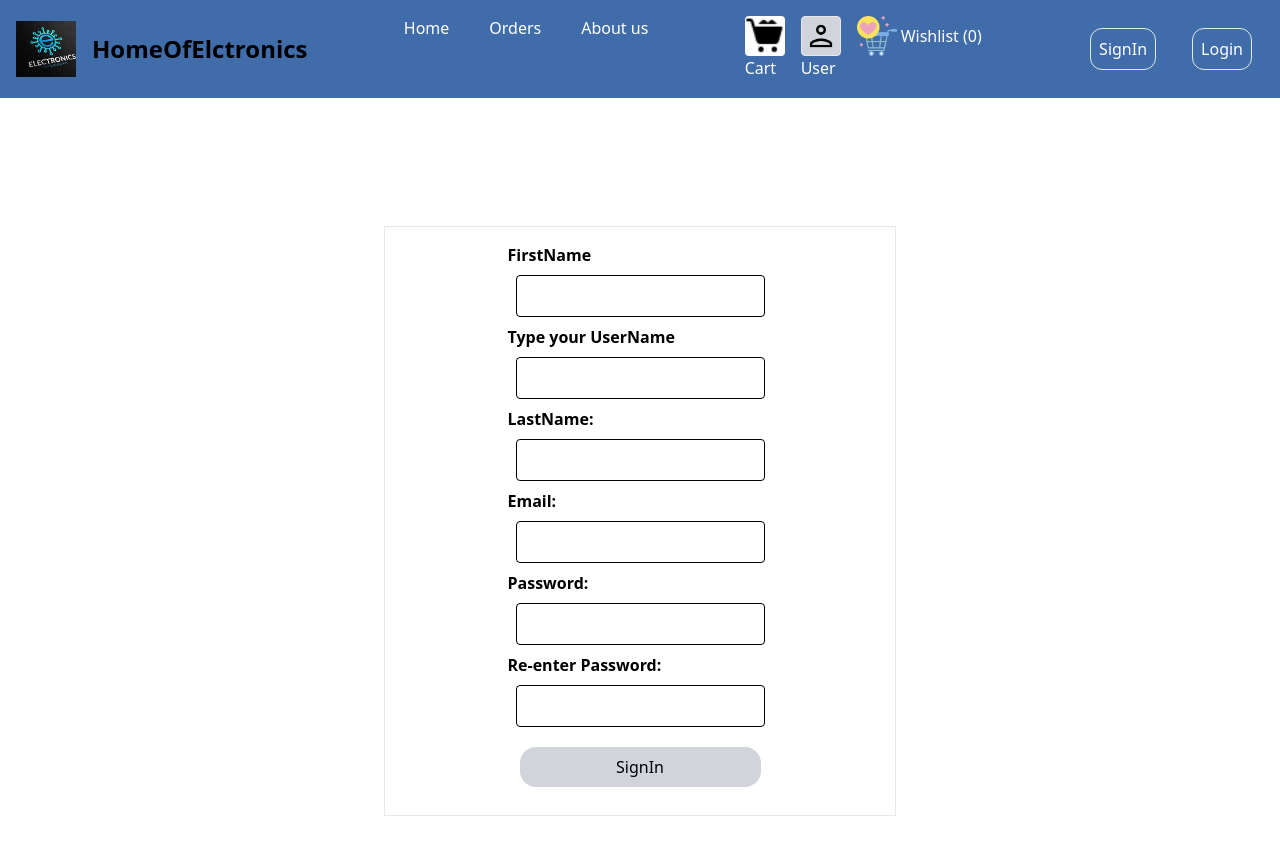
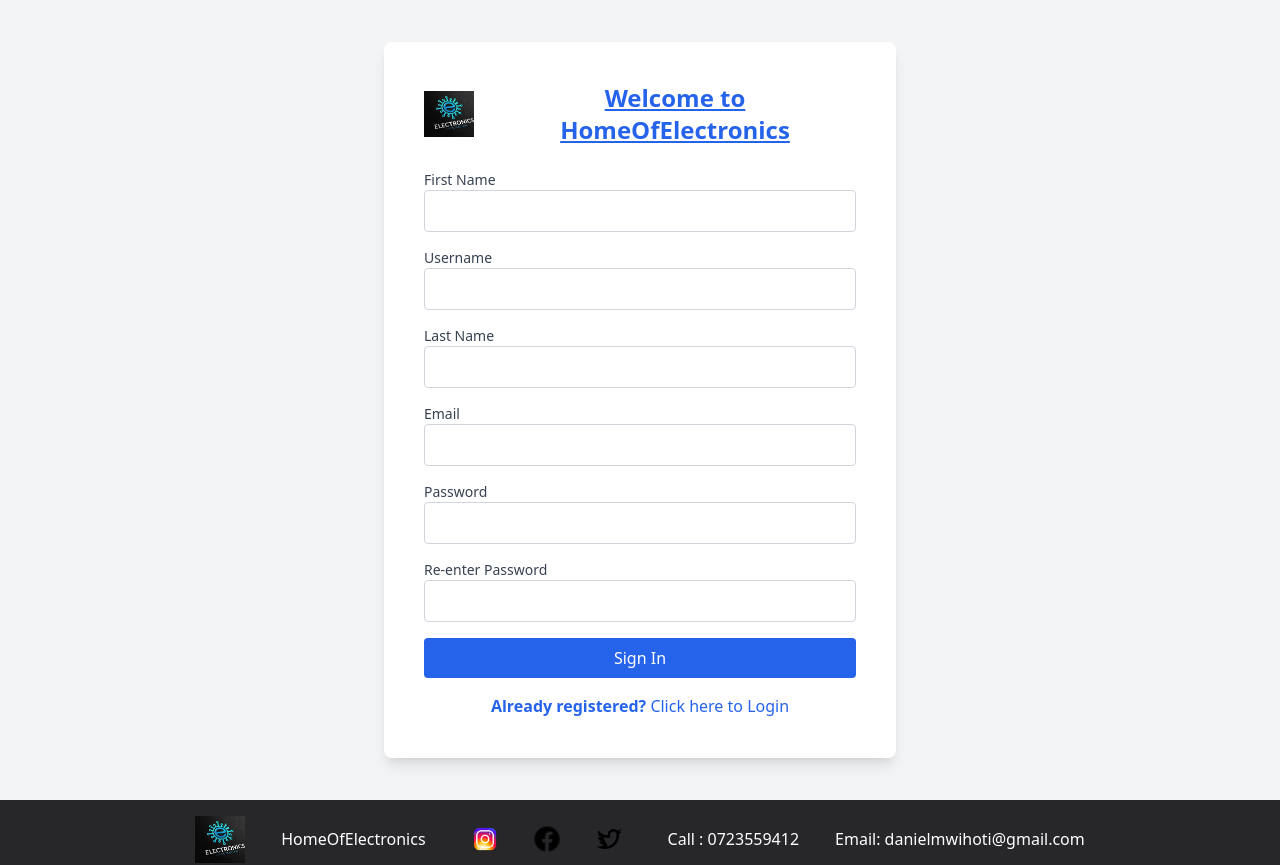
Before and after one commit to mwihoti/HomeOfElectronics, a Next.js app: page /sign/signIn in a window 1280 px wide. Shown: the top 865 px of the page. Built offline with nearby package versions, Linux system fonts and the light colour scheme.

Commit message:
SignIn page ui design

```diff
--- a/src/app/layout.js
+++ b/src/app/layout.js
@@ -1,6 +1,6 @@
 import { Inter } from "next/font/google";
 import "./globals.css";
-import Navbar from "@/components/Navbar";
+
 import Footer from "@/components/Footer";
 const inter = Inter({ subsets: ["latin"] });
 
@@ -19,7 +19,7 @@
       </head>
 
       <body className="min-h-screen" >
-      <Navbar />
+
 
         {children}
         <Footer className="absolute bottom-0 m-3" />
--- a/src/components/Login.js
+++ b/src/components/Login.js
@@ -1,4 +1,6 @@
 'use client'
+import Image from 'next/image'
+import Link from 'next/link'
 import React, { useState } from 'react'
 
 const LoginPage = () => {
@@ -8,13 +10,23 @@
 
     })
   return (
-    <div>
- <h1 className='text-center justify-center '>Welcome to HomeOfElectronics</h1>
+    <div className='h-4/5 flex items-center justify-center'>
 
 
-    <div className='mx-auto  flex  justify-center m-32 border w-1/2' >
 
-        <form className='grid grid-row items-center justify-center h-3/4 p-4 '>
+    <div className='flex flex-col items-center  justify-center m-32 border w-1/2 ' >
+    <div className='flex gap-10 items-center'>
+    <Image src="/logo.jpeg" alt='logo' width={50} height={50}/>
+
+<h1 className='text center underline font-bold text-xl'>Welcome to HomeOfElectronics</h1>
+
+    </div>
+
+
+
+
+
+        <form className='grid grid-row w-full  gap-4 max-w-sm p-20'>
             <label>
                 Username:
                 <input type='text' className='border m-2 p-2 border-black rounded' name='username' required/>
@@ -27,7 +39,17 @@
             <button type='submit' className='bg-gray-300 p-2 m-3 hover:bg-stone-950 hover:text-white rounded-2xl'>Login</button>
 
         </form>
+
+        <div>
+            <Link href='/sign/signIn'>
+                <h4>Click here to register</h4>
+                </Link>
+
     </div>
+
+
+    </div>
+
 
     </div>
   )
--- a/src/components/SignIn.js
+++ b/src/components/SignIn.js
@@ -1,6 +1,7 @@
 'use client'
 import React, { useState } from 'react'
-
+import Link from 'next/link'
+import Image from 'next/image'
 
 const SignIn = () => {
     const [data, setData] = useState({
@@ -20,59 +21,95 @@
     }
 
     return (
+        <div className="flex justify-center items-center min-h-screen bg-gray-100">
+            <div className="flex flex-col p-10 bg-white shadow-lg rounded-lg w-full max-w-lg">
+                <div className="flex gap-5 justify-center items-center mb-6">
+                    <Image src="/logo.jpeg" alt="logo" width={50} height={50} />
+                    <h1 className="text-center underline font-bold text-2xl text-blue-600">
+                        Welcome to HomeOfElectronics
+                    </h1>
+                </div>
+                <form className="space-y-4" onSubmit={(e) => e.preventDefault()}>
                     <div>
+                        <label className="block text-sm font-medium text-gray-700">First Name</label>
+                        <input
+                            type="text"
+                            name="firstname"
+                            value={data.firstname}
+                            className="border border-gray-300 p-2 rounded w-full"
+                            onChange={handleChange}
+                            required
+                        />
+                    </div>
+                    <div>
+                        <label className="block text-sm font-medium text-gray-700">Username</label>
+                        <input
+                            type="text"
+                            name="username"
+                            value={data.username}
+                            className="border border-gray-300 p-2 rounded w-full"
+                            onChange={handleChange}
+                            required
+                        />
+                    </div>
+                    <div>
+                        <label className="block text-sm font-medium text-gray-700">Last Name</label>
+                        <input
+                            type="text"
+                            name="lastname"
+                            value={data.lastname}
+                            className="border border-gray-300 p-2 rounded w-full"
+                            onChange={handleChange}
+                            required
+                        />
+                    </div>
+                    <div>
+                        <label className="block text-sm font-medium text-gray-700">Email</label>
+                        <input
+                            type="email"
+                            name="email"
+                            value={data.email}
+                            className="border border-gray-300 p-2 rounded w-full"
+                            onChange={handleChange}
+                            required
+                        />
+                    </div>
+                    <div>
+                        <label className="block text-sm font-medium text-gray-700">Password</label>
+                        <input
+                            type="password"
+                            name="password"
+                            value={data.password}
+                            className="border border-gray-300 p-2 rounded w-full"
+                            onChange={handleChange}
+                            required
+                        />
+                    </div>
+                    <div>
+                        <label className="block text-sm font-medium text-gray-700">Re-enter Password</label>
+                        <input
+                            type="password"
+                            name="password2"
+                            value={data.password2}
+                            className="border border-gray-300 p-2 rounded w-full"
+                            onChange={handleChange}
+                            required
+                        />
+                    </div>
+                    <button
+                        type="submit"
+                        className="w-full bg-blue-600 text-white p-2 rounded hover:bg-blue-700 transition duration-300"
+                    >
+                        Sign In
+                    </button>
+                </form>
+                <div className="mt-4 text-center">
+                    <Link className="text-blue-600 hover:underline" href="/sign/signUp">
 
+                            <strong>Already registered?</strong> Click here to Login
 
-    <div className=' flex  justify-center m-32'>
-        <form className='grid grid-row items-center justify-center h-3/4 p-4 border w-1/2  '>
-            <label className='items-center ' >
-                <h3>
-                <strong>FirstName</strong>
-                </h3>
-                <input type="text"  name='firstname' value={data.firstname} className='border m-2 p-2 border-black rounded' onChange={handleChange} required />
-
-            </label>
-            <label className='items-center ' >
-                <h3>
-                <strong>Type your UserName</strong>
-                </h3>
-                <input type="text"  name='username' value={data.username} className='border m-2 p-2 border-black rounded' onChange={handleChange} required />
-
-            </label>
-
-            <label className=' justify-center'>
-                <h3>
-                <strong>LastName:</strong>
-                </h3>
-
-                <input type='text' name='lastname' value={data.lastname} className='border m-2 p-2 border-black rounded' onChange={handleChange}  required />
-            </label>
-
-            <label className='items-center'>
-                <h3>
-                <strong>Email:</strong>
-                </h3>
-
-                <input type='text' name='email' value={data.email} className='border m-2 p-2 border-black rounded' onChange={handleChange}  required />
-            </label>
-
-            <label className='items-center '>
-                <h3> <strong>Password:</strong></h3>
-
-                <input type='password' name='password' value={data.password} className='border m-2 p-2 border-black rounded' onChange={handleChange}  required />
-            </label>
-
-            <label className='items-center'>
-                <h3><strong>Re-enter Password:</strong></h3>
-
-                <input type='password' name='password2' value={data.password2} className='border m-2 p-2 border-black rounded' onChange={handleChange}  required />
-            </label>
-
-            <button type='submit' className='bg-gray-300 p-2 m-3 hover:bg-stone-950 hover:text-white rounded-2xl'>
-                SignIn
-            </button>
-
-        </form>
+                    </Link>
+                </div>
             </div>
         </div>
     )
```
Lines whose indentation alone changed are shown as unchanged.
